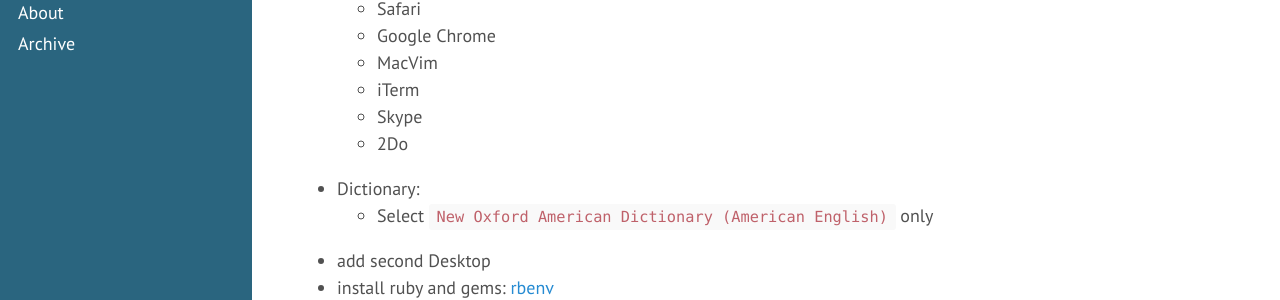
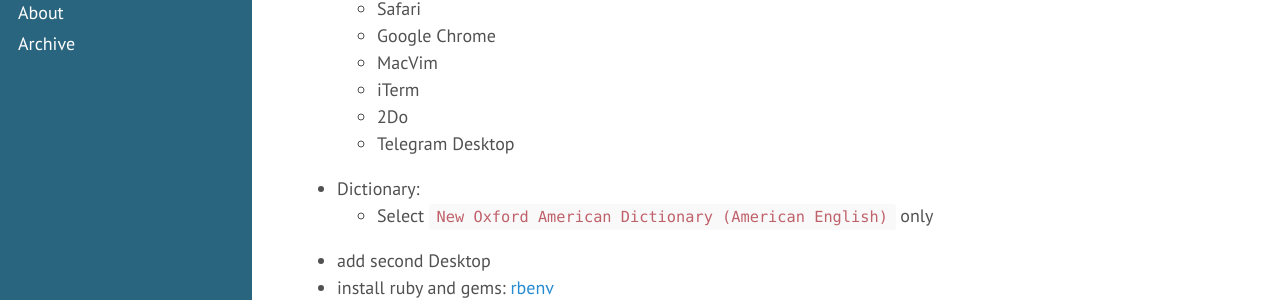
Before and after one commit to tap349/tap349.github.io, a Jekyll site: the page built from _posts/2016-10-03-macos-configuration.md, in a window 1280 px wide and 900 px high, scrolled down 1283 px. Shown: the part 155-455 px from the top of the window. Built offline with Jekyll 4.4.1, drawn with Linux system fonts in a browser that asks for light colours.

Commit message:
update 2017-08-24_20:43:53

```diff
--- a/_posts/2016-10-03-macos-configuration.md
+++ b/_posts/2016-10-03-macos-configuration.md
@@ -63,8 +63,8 @@
   - Google Chrome
   - MacVim
   - iTerm
-  - Skype
   - 2Do
+  - Telegram Desktop
 - Dictionary:
   - Select `New Oxford American Dictionary (American English)` only
 - add second Desktop
```
